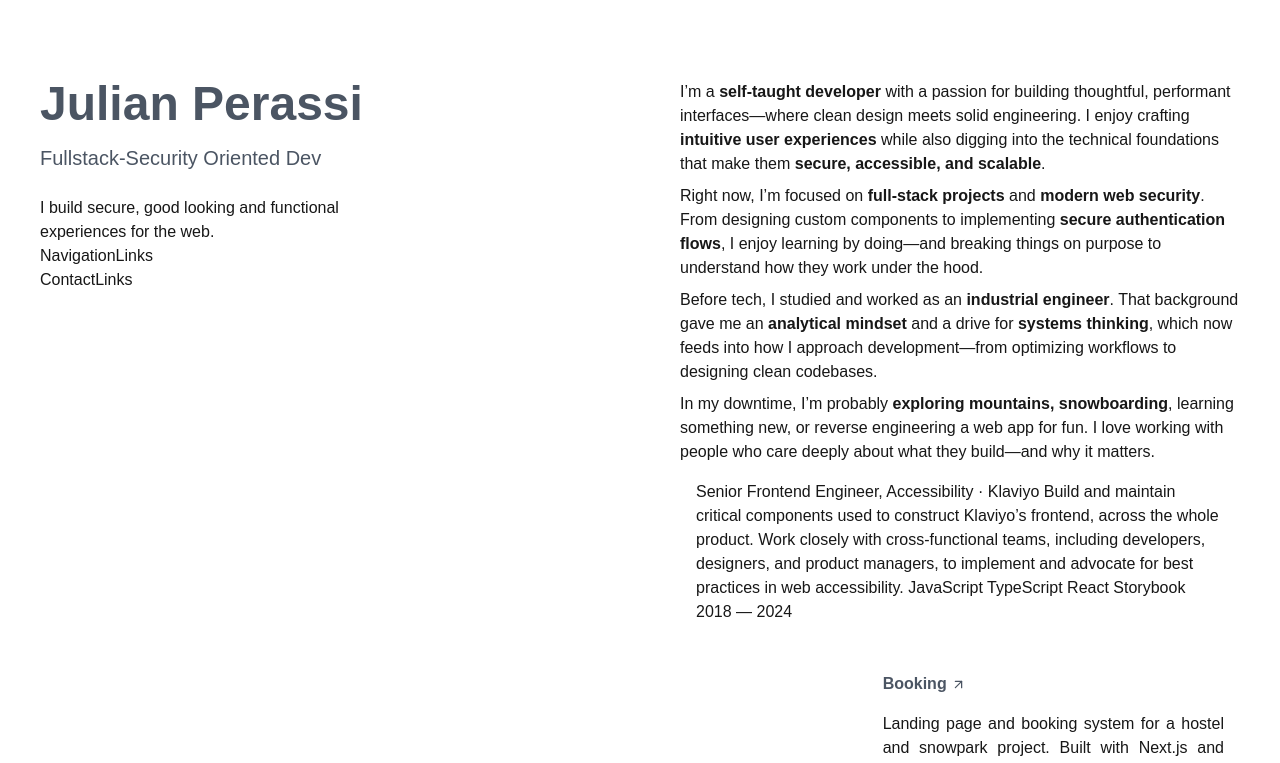
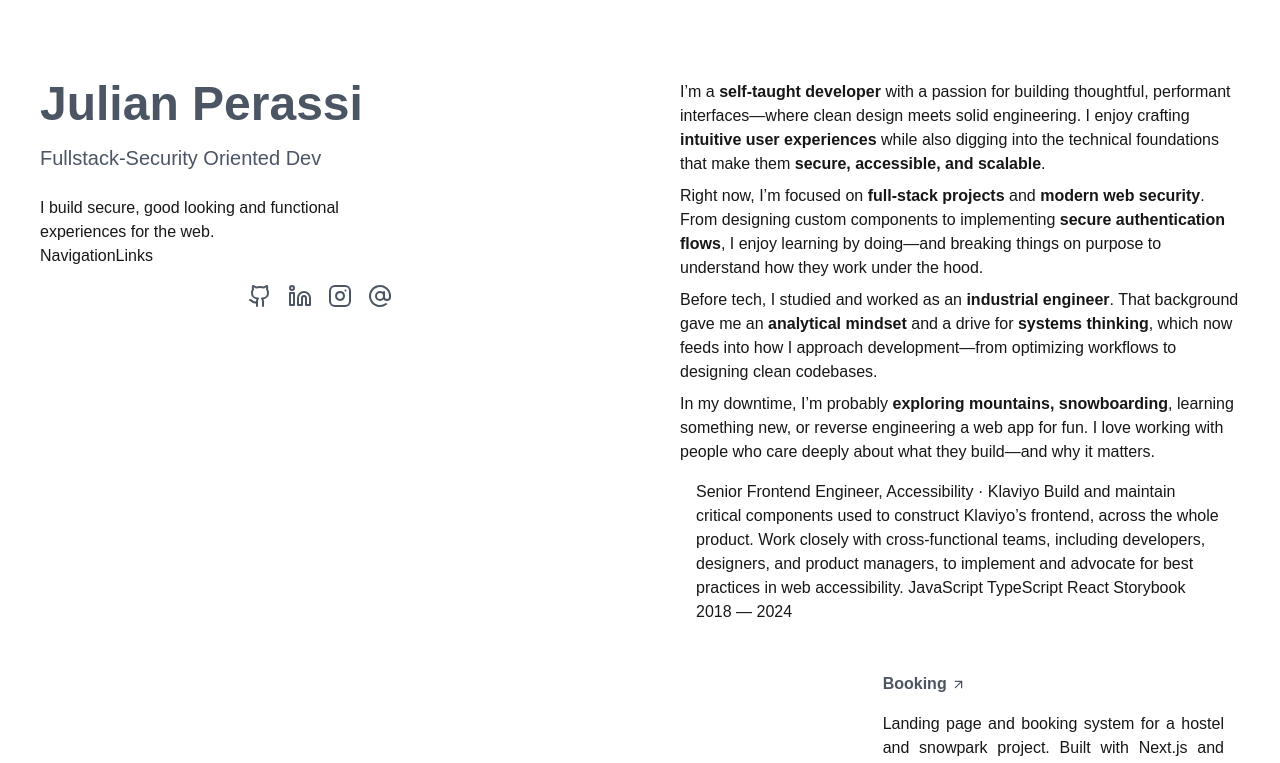
Before and after one commit to perassijulian/portfolio, a Next.js app: page / in a window 1280 px wide. Shown: the top 763 px of the page. Built offline with nearby package versions, Linux system fonts and the light colour scheme.

Commit message:
add socials

```diff
--- a/components/ContactLinks.tsx
+++ b/components/ContactLinks.tsx
@@ -1,3 +1,40 @@
+import { AtSign, Github, Instagram, Linkedin } from "lucide-react";
+
 export default function ContactLinks() {
-  return <div>ContactLinks</div>;
+  return (
+    <div className="flex items-center justify-center gap-4 mt-4">
+      <a
+        href="https://github.com/perassijulian"
+        target="_blank"
+        rel="noopener noreferrer"
+        className="text-foreground-secondary hover:text-accent transition-colors duration-300"
+      >
+        <Github />
+      </a>
+      <a
+        href="https://www.linkedin.com/in/julian-perassi-7336ab97/"
+        target="_blank"
+        rel="noopener noreferrer"
+        className="text-foreground-secondary hover:text-accent transition-colors duration-300"
+      >
+        <Linkedin />
+      </a>
+      <a
+        href="https://www.instagram.com/julianperassi/"
+        target="_blank"
+        rel="noopener noreferrer"
+        className="text-foreground-secondary hover:text-accent transition-colors duration-300"
+      >
+        <Instagram />
+      </a>
+      <a
+        href="mailto:perassijulian@gmail.com"
+        target="_blank"
+        rel="noopener noreferrer"
+        className="text-foreground-secondary hover:text-accent transition-colors duration-300"
+      >
+        <AtSign />
+      </a>
+    </div>
+  );
 }
```
